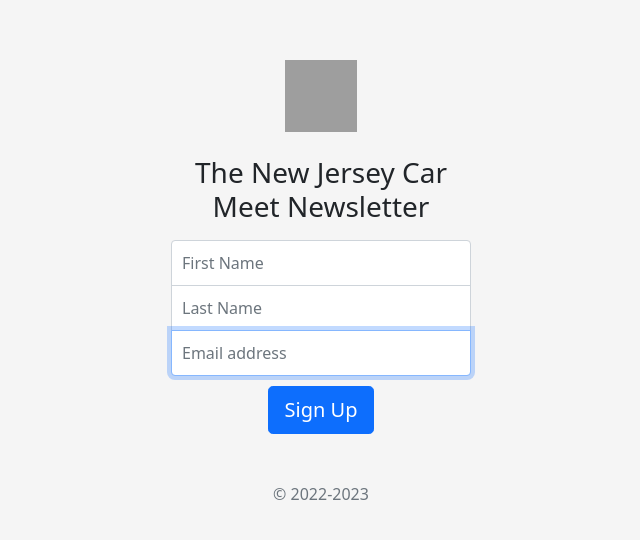
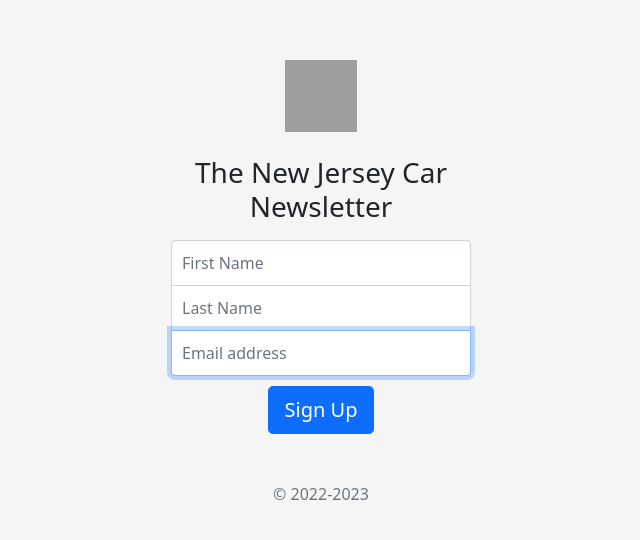
Before and after one commit to sriramssenthil/CarMeetNewsletter, a website: page signup.html in a window 1280 px wide. Shown: the part 109-649 px from the top of the page, without its empty margins (319-959 px from the left). Drawn offline with nearby package versions, Linux system fonts and the light colour scheme; files that its build step writes are made by us from their sources; grey boxes are pictures that could not be loaded.

Commit message:
Update signup.html

```diff
--- a/signup.html
+++ b/signup.html
@@ -19,7 +19,7 @@
   <body class="text-center">
     <form action ="/" class="form-signin" method = "POST">
       <img class="mb-4" src="https://getbootstrap.com/docs/4.0/assets/brand/bootstrap-solid.svg" alt="" width="72" height="72">
-      <h1 class="h3 mb-3 font-weight-normal">The New Jersey Car Meet Newsletter</h1>
+      <h1 class="h3 mb-3 font-weight-normal">The New Jersey Car Newsletter</h1>
       <input type="firstName" name = "first" class="form-control first" placeholder="First Name" required>
       <input type="lastName" name = "last" class="form-control last" placeholder="Last Name" required>
       <input type="email" name = "email" class="form-control email" placeholder="Email address" required autofocus>
```
